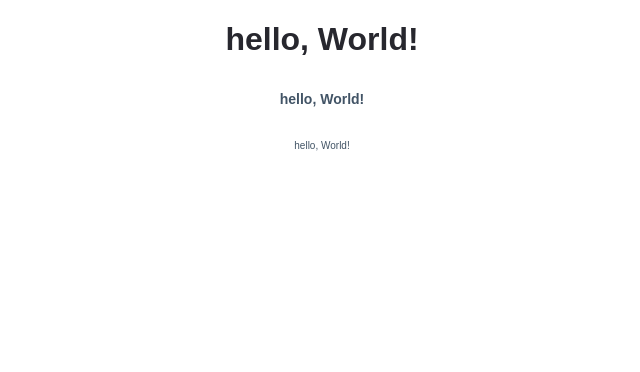
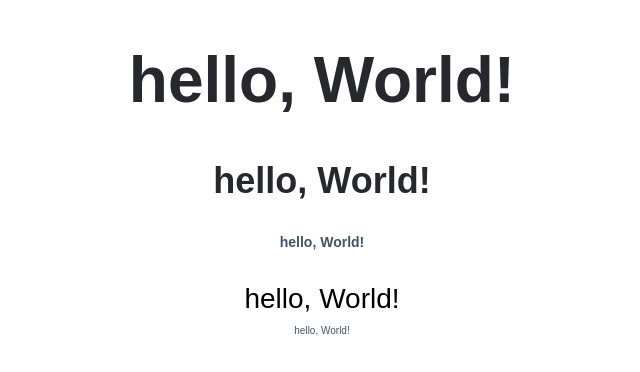
Before and after one commit to Hongjunior/CheongGaeGoRi_front, a React (Create React App) app in the folder cheong_gaegori/: page / in a window 1280 px wide. Shown: the top 372 px of the page, without its empty margins (318-958 px from the left). Built offline with nearby package versions, Linux system fonts and the light colour scheme.

Commit message:
h1,h2,h6,a,p 폰트 지정

```diff
--- a/cheong_gaegori/src/App.js
+++ b/cheong_gaegori/src/App.js
@@ -6,7 +6,9 @@ function App() {
   return (
     <div className='App'>
       <h1>hello, World!</h1>
+      <h2>hello, World!</h2>
       <h6>hello, World!</h6>
+      <a>hello, World!</a>
       <p>hello, World!</p>
     </div>
   );
--- a/cheong_gaegori/src/index.css
+++ b/cheong_gaegori/src/index.css
@@ -83,13 +83,13 @@ code {
 
 h1{
   font-family: 'Istok Web', sans-serif;
-  font-size: --display1;
+  font-size: var(--display3);
   color: var(--text---heading---dark);
 }
 
 h2{
   font-family: 'Istok Web', sans-serif;
-  font-size: --display2;
+  font-size: var(--heading1);
   color: var(--text---heading---dark);
 }
 
@@ -99,6 +99,11 @@ h6{
   color: var(--text---body---dark);
 }
 
+a{
+  font-family: 'Istok Web', sans-serif;
+  font-size: var(--extra--large--text);
+}
+
 p{
   font-family: 'Istok Web', sans-serif;
   font-size: var(--small-button-size);
```
